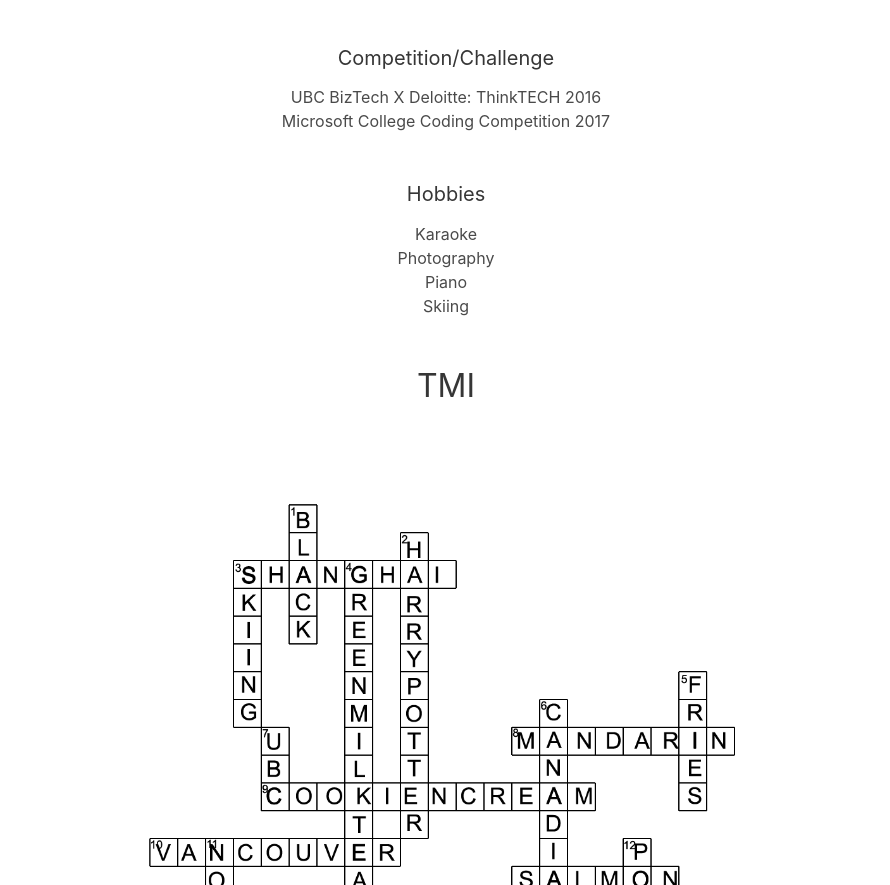
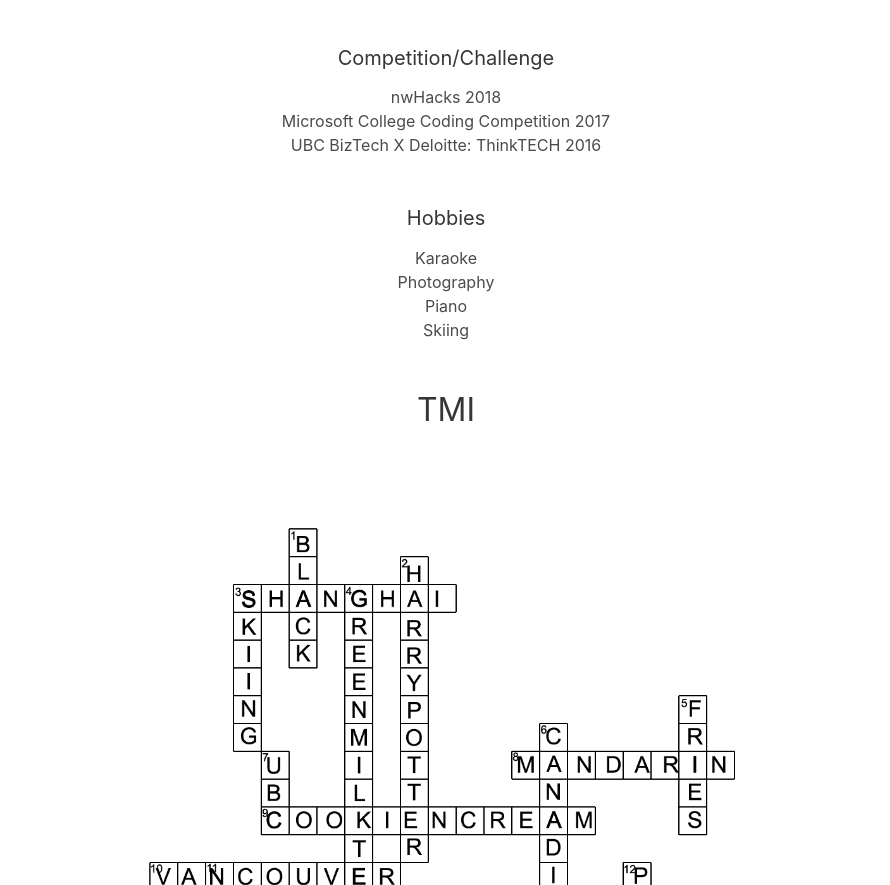
Before and after one commit to Jennnnyz/Jennnnyz.github.io, a plain HTML site: page index.html in a window 1280 px wide. Shown: the part 1890-2775 px from the top of the page, without its empty margins (194-1084 px from the left). Drawn offline with nearby package versions, Linux system fonts and the light colour scheme.

Commit message:
added nwHacks

```diff
--- a/index.html
+++ b/index.html
@@ -77,8 +77,9 @@
                       <div class="blockContent reveal">
                         <h4>Competition/Challenge</h4>
                         <dl>
+                            <dt>nwHacks 2018</dt>
+                        	<dt>Microsoft College Coding Competition 2017</dt>
                             <dt>UBC BizTech X Deloitte: ThinkTECH 2016</dt>
-                            <dt>Microsoft College Coding Competition 2017</dt>
                           </dl>
                       </div>
                       <div class="blockContent reveal">
```
